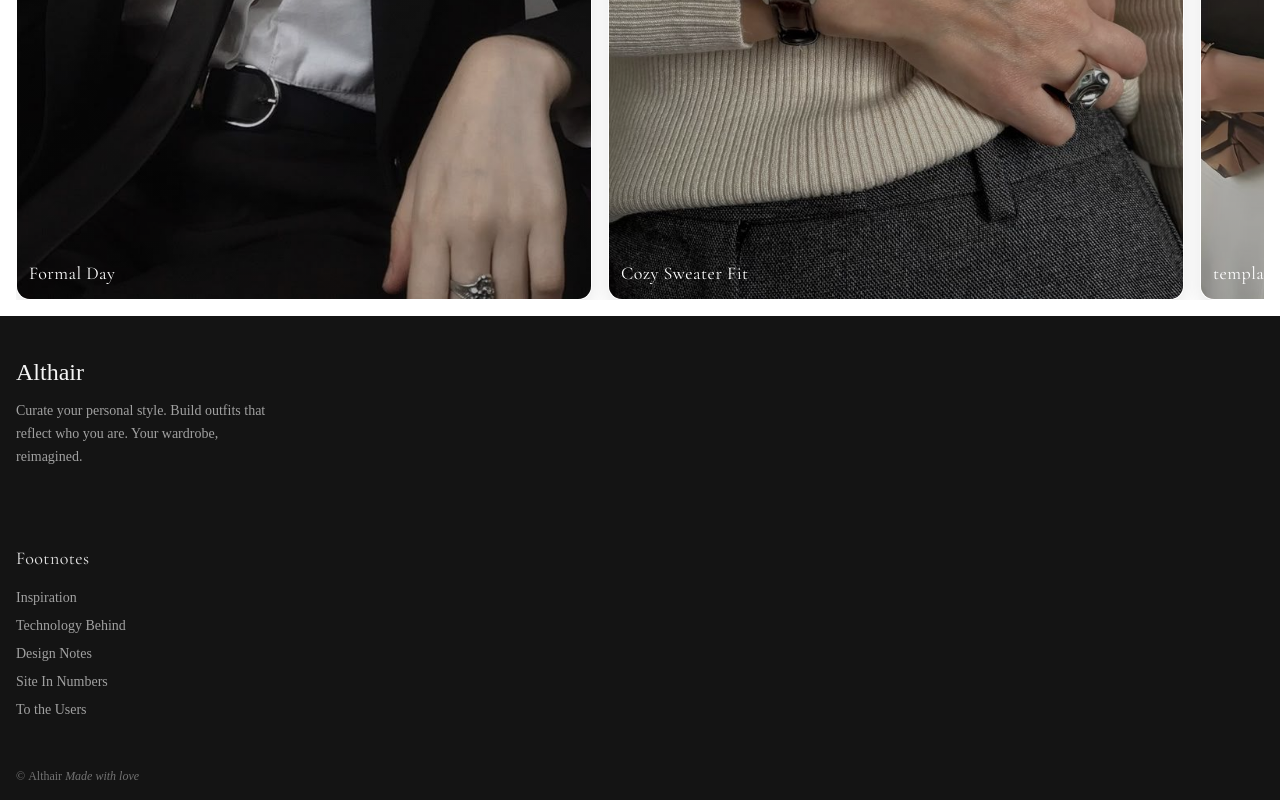
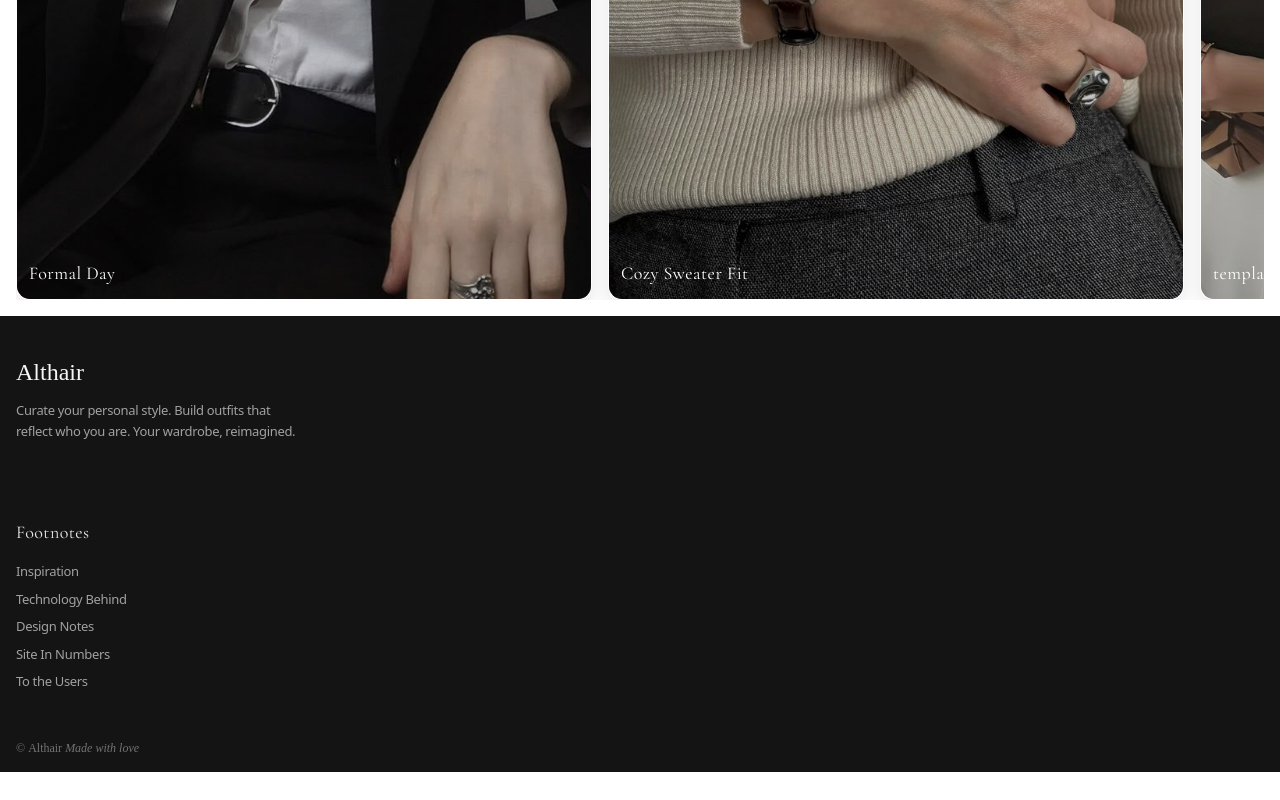
Before and after one commit to ArnavSaikia/althair, a React (Vite) app in the folder frontend/: page / in a window 1280 px wide. Shown: the part 3490-4290 px from the top of the page. After the commit the page ends 4262 px from the top, so only its background shows below. Built offline with nearby package versions, Linux system fonts and the light colour scheme; some icons are missing; a web font is replaced by a local one.

Commit message:
landing page completed

```diff
--- a/frontend/src/Components/Footer.jsx
+++ b/frontend/src/Components/Footer.jsx
@@ -26,9 +26,11 @@ function Footer() {
                     <p className="
                         mt-3
                         max-w-[38ch]
-                        text-sm
-                        font-light
+                        font-sans
+                        text-[13px]
+                        font-normal
                         leading-relaxed
+                        tracking-tight
                         text-neutral-400
                     ">
                         Curate your personal style. Build outfits that reflect who you are.
@@ -81,7 +83,9 @@ function Footer() {
                     <ul className="
                         mt-4
                         space-y-2
-                        text-sm
+                        font-sans
+                        text-[13px]
+                        tracking-tight
                         text-neutral-400
                     ">
                         {[
@@ -94,8 +98,8 @@ function Footer() {
                             <li key={item}>
                                 <a className="
                                     cursor-pointer
-                                    hover:text-neutral-100
                                     transition
+                                    hover:text-neutral-200
                                 ">
                                     {item}
                                 </a>
--- a/frontend/src/Pages/Landing.jsx
+++ b/frontend/src/Pages/Landing.jsx
@@ -139,23 +139,13 @@ function Landing(){
 
                 <div className='w-screen p-4'>
                     <span className='text-3xl font-light tracking-wide font-["Cormorant_Garamond"]'>Our Picks</span>
-                    <div className='flex gap-4 overflow-x-auto mt-3'>
+                    <div className='flex gap-4 overflow-x-auto mt-3 [&::-webkit-scrollbar]:hidden [-ms-overflow-style:none] [scrollbar-width:none]'>
                         <Card image="/upperwear_landing3.jpg" title={"Formal Day"} />
                         <Card image="/accessories_landing1.jpg" title={"Cozy Sweater Fit"} />
                         <Card image="/upperwear_landing.jpg" title={"template"} />
                         <Card image="/upperwear_landing.jpg" title={"template"} />
                     </div>
                 </div>
-
-                {/* <div className='w-screen p-4'>
-                    <span className='text-3xl font-light tracking-wide font-["Cormorant_Garamond"]'>Community Picks</span>
-                    <div className='flex gap-4 overflow-x-auto mt-3'>
-                        <Card image="/upperwear_landing.jpg" title={"template"} />
-                        <Card image="/upperwear_landing.jpg" title={"template"} />
-                        <Card image="/upperwear_landing.jpg" title={"template"} />
-                        <Card image="/upperwear_landing.jpg" title={"template"} />
-                    </div>
-                </div> */}
 
                 <Footer/>
             </div>
```
